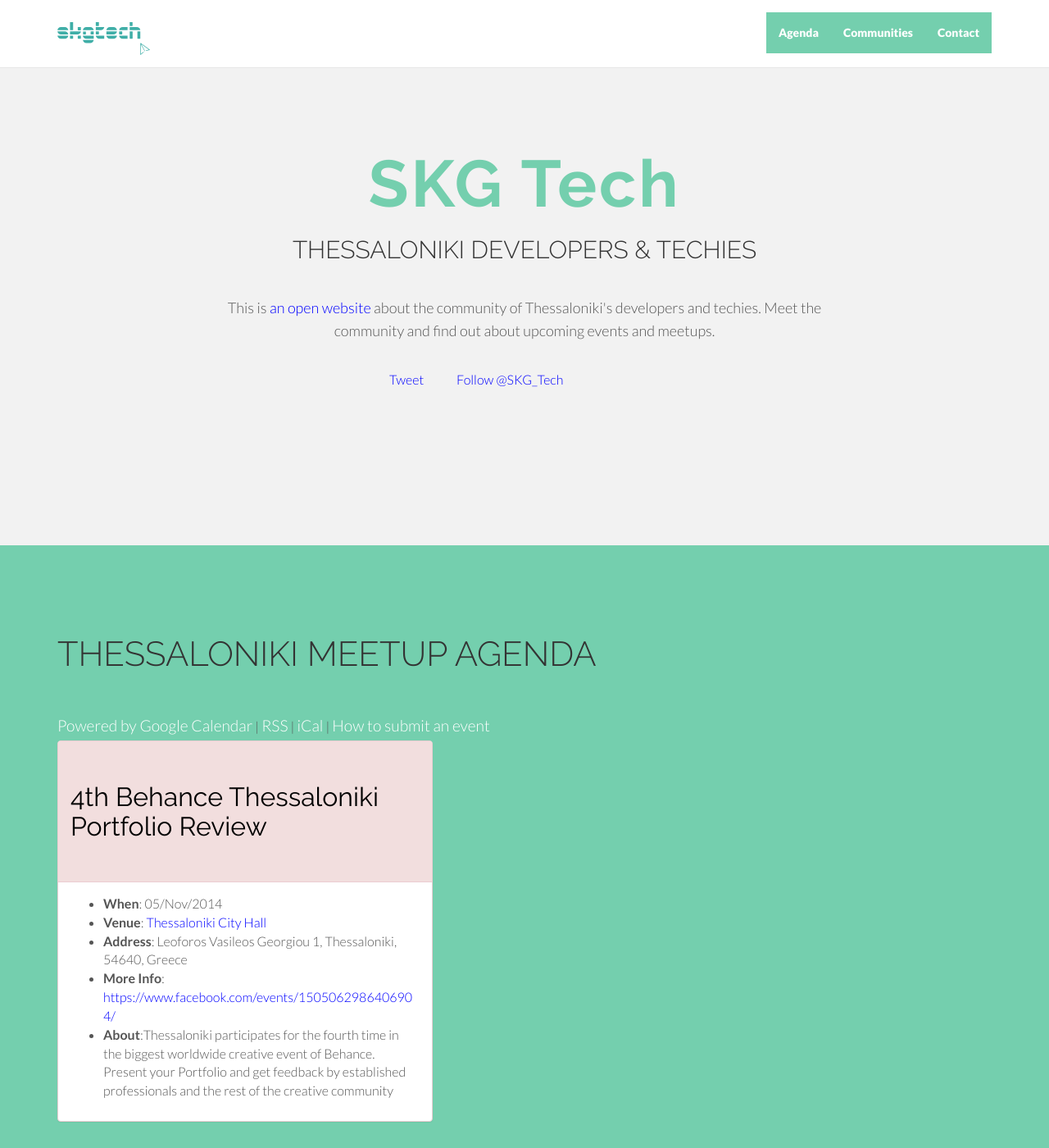
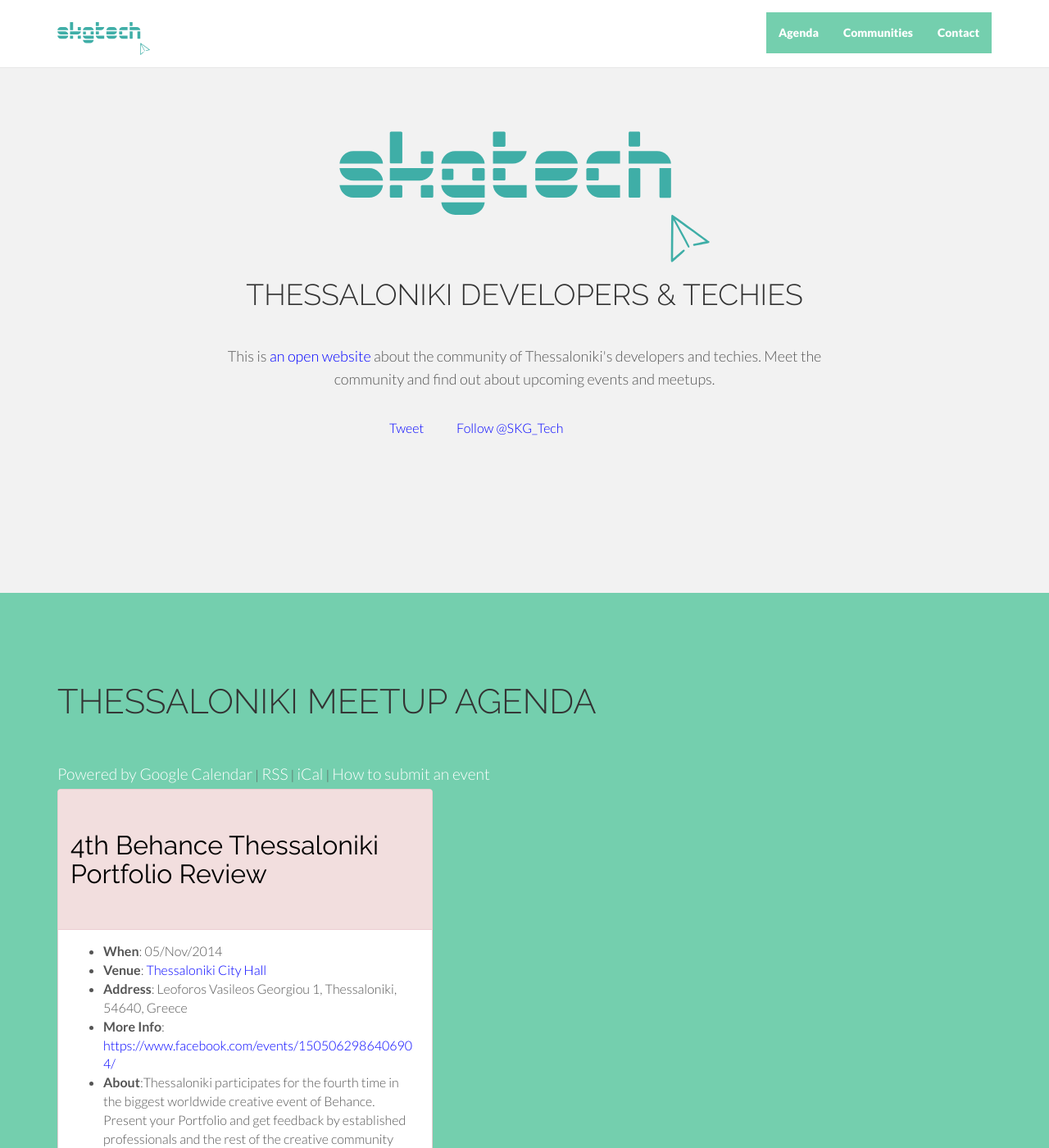
Before and after one commit to skgtech/skgtech.github.io, a Jekyll site: the page built from index.html, in a window 1280 px wide and 1400 px high. Shown: the whole window at 82% size. Built offline with Jekyll 4.4.1, drawn with Linux system fonts in a browser that asks for light colours; nearby versions of some CDN libraries; Markdown is read by kramdown in place of the engine named in the settings; comment, search, counter and statistics services are not loaded.

Commit message:
tweak the frontpage hero section

```diff
--- a/_includes/themes/twitter/default.html
+++ b/_includes/themes/twitter/default.html
@@ -49,7 +49,7 @@
             <span class="icon-bar"></span>
             <span class="icon-bar"></span>
           </button>
-          <a class="navbar-brand" href="/"><img src="/assets/img/skgtech-logo.svg" height="40px"></a>
+          <a class="navbar-brand" href="/"><img src="/assets/img/skgtech-logo.svg" height="40px" alt="SKGTech Logo"></a>
         </div>
         <div class="navbar-collapse collapse">
           <ul class="nav navbar-nav navbar-right">
--- a/assets/css/main.css
+++ b/assets/css/main.css
@@ -153,13 +153,6 @@ a:after {
 	width: 100%;
 	padding-top: 90px;
 	padding-bottom: 180px;
-}
-
-.rowbar-one h1 {
-	font-size: 80px;
-	font-weight: 700;
-	letter-spacing: 3px;
-	color: #74cfae;
 }
 
 .rowbar-one h3 {
--- a/index.html
+++ b/index.html
@@ -6,8 +6,8 @@ layout: frontpage
     <div class="container">
     	<div class="row">
     		<div class="col-lg-8 col-lg-offset-2 centered">
-    			<h1>SKG Tech</h1>
-    			<h2>THESSALONIKI DEVELOPERS & TECHIES</h2>
+    			<div><img src="/assets/img/skgtech-logo.svg" height="160px" alt="SKGTech Logo"></div>
+    			<h1>THESSALONIKI DEVELOPERS & TECHIES</h1>
           <p>This is <a href="{{ site.githubrepo }}">an open website</a> about the community of Thessaloniki's developers and techies. Meet the community and find out about upcoming events and meetups.</p>
     		</div>
       </div>
```
